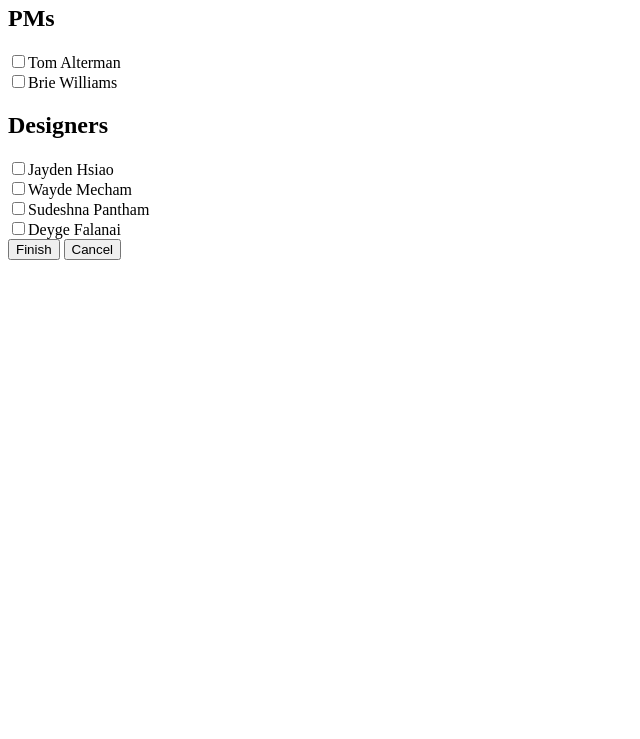
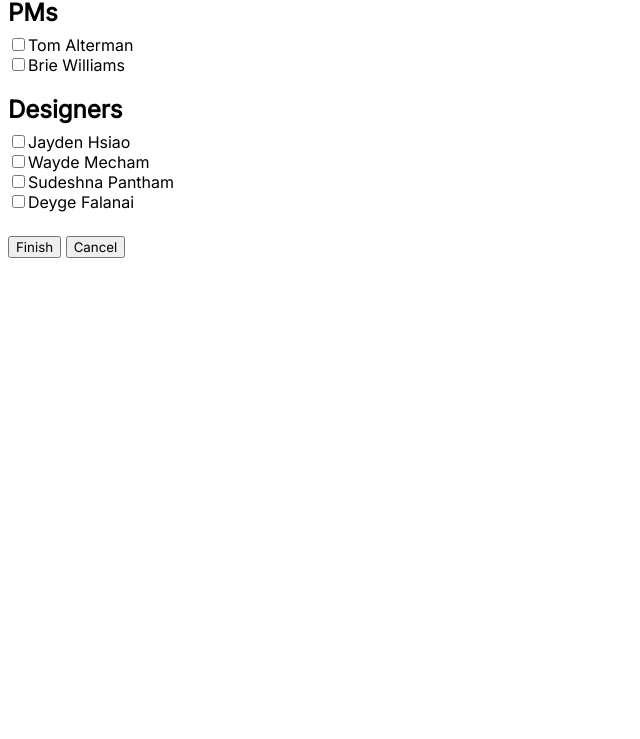
Before and after one commit to jaydenhs/sts-file-generator, a website: page ui.html in a window 1280 px wide. Shown: the part 61-800 px from the top of the page, without its empty margins (0-640 px from the left). Drawn offline with Linux system fonts and the light colour scheme.

Commit message:
style UI container

```diff
--- a/ui.html
+++ b/ui.html
@@ -1,12 +1,36 @@
-<h1>StructionSite File Generator</h1>
+<head>
+  <style>
+    * {
+      font-family: 'Inter', sans-serif;
+    }
 
-<div id="container"> </div>
+    h1 {
+      margin-bottom: -0.5rem;
+    }
 
-<button id="finish">Finish</button>
-<button id="cancel">Cancel</button>
+    h2 {
+      margin-bottom: 0.5rem;
+    }
+
+    #container {
+      margin-bottom: 1.5rem;
+    }
+  </style>
+
+  <link rel="preconnect" href="https://fonts.gstatic.com">
+  <link href="https://fonts.googleapis.com/css2?family=Inter&display=swap" rel="stylesheet">
+</head>
+
+<body>
+  <h1>StructionSite File Generator</h1>
+  <div id="container"></div>
+
+  <button id="finish">Finish</button>
+  <button id="cancel">Cancel</button>
+</body>
 
 <script>
-  var members = {
+  const members = {
     "PMs": [
       "Tom Alterman",
       "Brie Williams",
@@ -28,22 +52,23 @@
   };
 
   // Container <div> where dynamic content will be placed
-  var container = document.getElementById("container");
+  const container = document.getElementById("container");
   for (const role in members) {
     const roleTitle = document.createElement("h2")
     roleTitle.innerHTML = role
     container.appendChild(roleTitle);
 
     for (const name of members[role]) {
-      var input = document.createElement("input");
+      const input = document.createElement("input");
       input.type = "checkbox";
-      input.id = role;
-      input.name = name;
+      input.id = name;
+      input.name = role;
       input.value = abbrev_name(name);
       container.appendChild(input);
 
-      var label = document.createElement("label");
-      label.for = label.innerHTML = name;
+      const label = document.createElement("label");
+      label.htmlFor = name;
+      label.innerHTML = name;
       container.appendChild(label);
 
       container.appendChild(document.createElement("br"));
@@ -55,14 +80,15 @@
     var markedCheckbox = document.getElementsByTagName("input");
     for (var checkbox of markedCheckbox) {
       if (checkbox.checked) {
-        if (checkbox.id === "Designers") {
+        if (checkbox.name === "Designers") {
           designers = designers.concat(` ${checkbox.value},`);
-        } else if (checkbox.id === "PMs") {
+        } else if (checkbox.name === "PMs") {
           PMs = PMs.concat(` ${checkbox.value},`);
         }
       }
     }
     designers = designers.slice(0, -1);
+    PMs = PMs.slice(0, -1);
     parent.postMessage({ pluginMessage: { type: "finish", designers, PMs } }, "*");
   };
 
```
Also changed, not shown: manifest.json.
